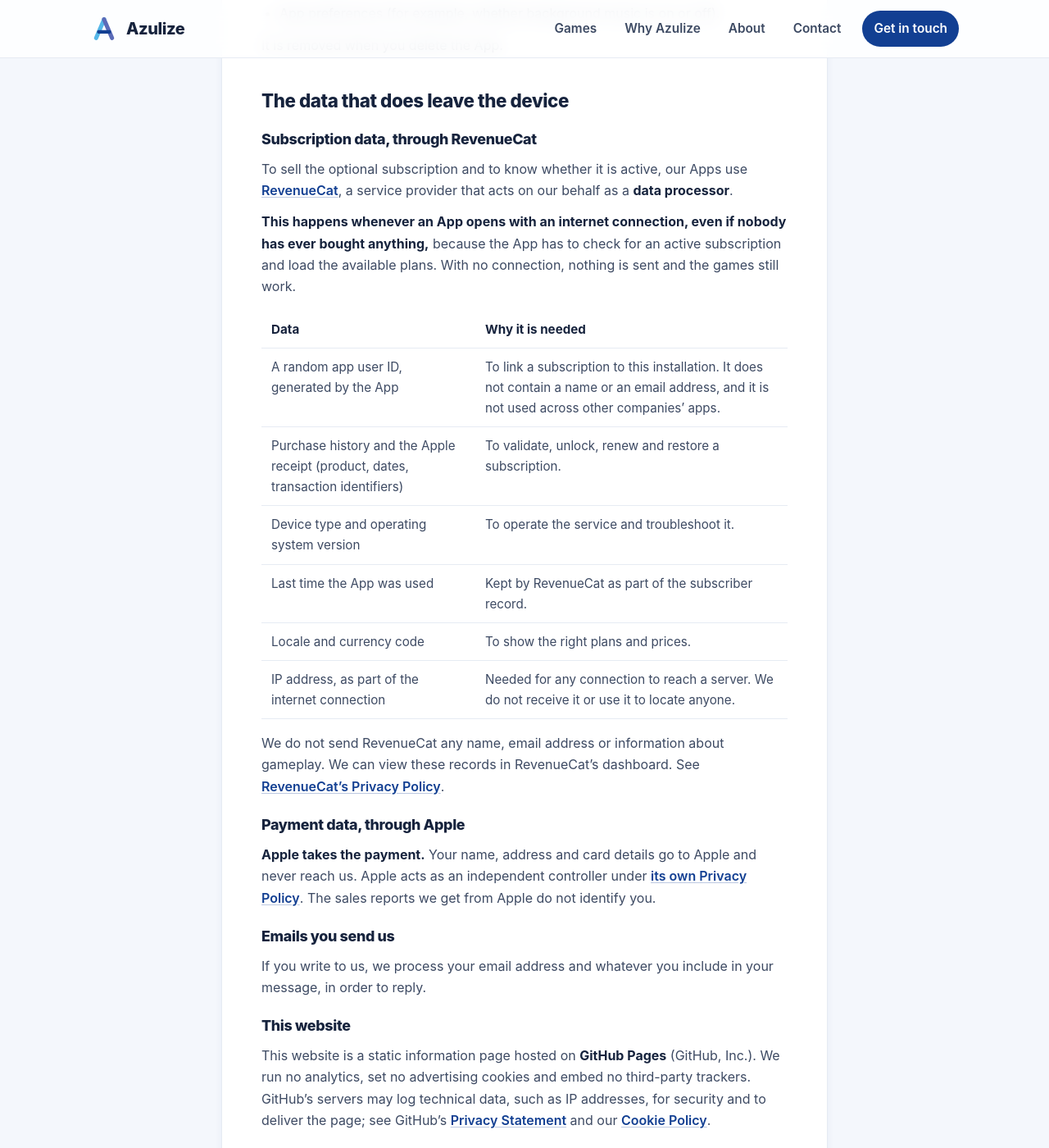
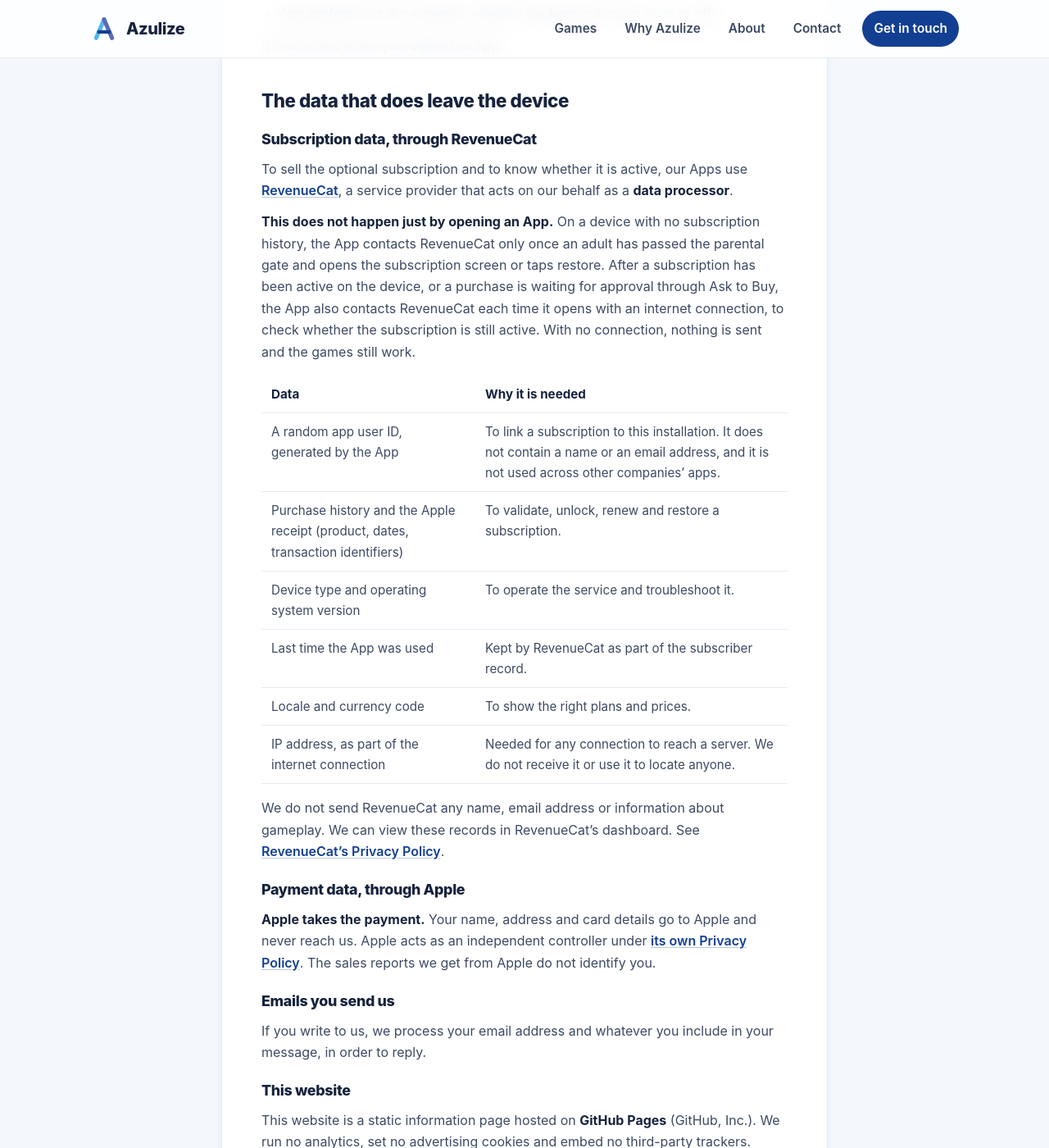
Before and after one commit to azulize/azulize.github.io, a Jekyll site: the page built from legal/privacy.md, in a window 1280 px wide and 1400 px high, scrolled down 2107 px. Shown: the whole window at 82% size. Built offline with Jekyll 4.4.1, drawn with Linux system fonts in a browser that asks for light colours; some of the changed text lies outside the part shown.

Commit message:
Describe the deferred RevenueCat start and the free trial
The Privacy Policy now says an app contacts RevenueCat only after an adult opens
the subscription screen or taps restore, or at launch with subscription history.
The Terms now cover the free trial.

```diff
--- a/legal/privacy.md
+++ b/legal/privacy.md
@@ -69,10 +69,13 @@
 [RevenueCat](https://www.revenuecat.com/), a service provider that acts on our
 behalf as a **data processor**.
 
-**This happens whenever an App opens with an internet connection, even if nobody
-has ever bought anything,** because the App has to check for an active
-subscription and load the available plans. With no connection, nothing is sent
-and the games still work.
+**This does not happen just by opening an App.** On a device with no subscription
+history, the App contacts RevenueCat only once an adult has passed the parental
+gate and opens the subscription screen or taps restore. After a subscription has
+been active on the device, or a purchase is waiting for approval through Ask to
+Buy, the App also contacts RevenueCat each time it opens with an internet
+connection, to check whether the subscription is still active. With no connection,
+nothing is sent and the games still work.
 
 | Data | Why it is needed |
 |---|---|
@@ -115,7 +118,7 @@
 | Purpose | Legal basis |
 |---|---|
 | Selling, validating, renewing and restoring a subscription you choose to buy | Performance of a contract, Article 6(1)(b) |
-| Checking whether an App has an active subscription, and loading plans, before any purchase | Our legitimate interest in running the Apps and their paid features with as little data as possible, Article 6(1)(f) |
+| Loading plans when an adult opens the subscription screen, before any purchase | Our legitimate interest in running the Apps and their paid features with as little data as possible, Article 6(1)(f) |
 | Replying to your messages | Our legitimate interest in supporting our users, Article 6(1)(f), or the contract where your message concerns a subscription, Article 6(1)(b) |
 | Serving and securing this website | Our legitimate interest in keeping the site available and safe, Article 6(1)(f) |
 | Keeping records that the law requires | Legal obligation, Article 6(1)(c) |
```
Also changed, not shown: legal/terms.md (+4 -0 lines), README.md.
